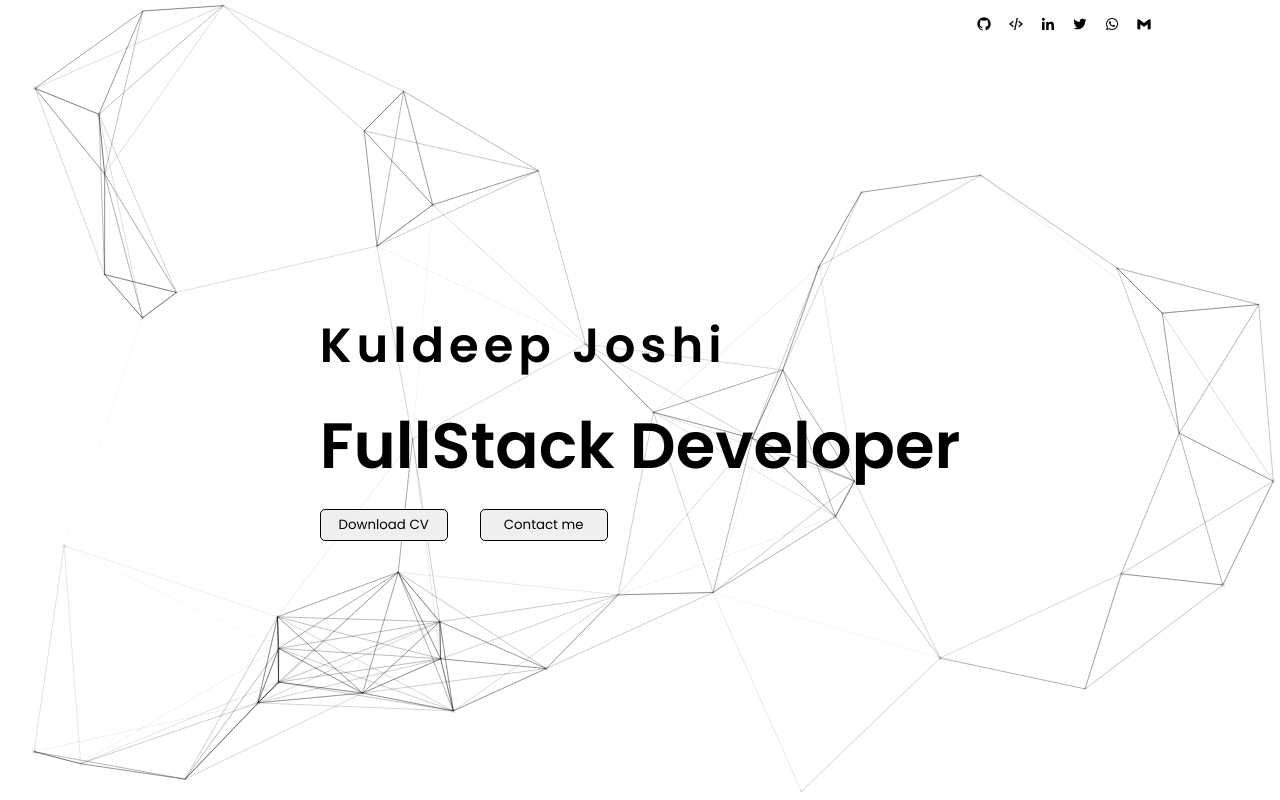
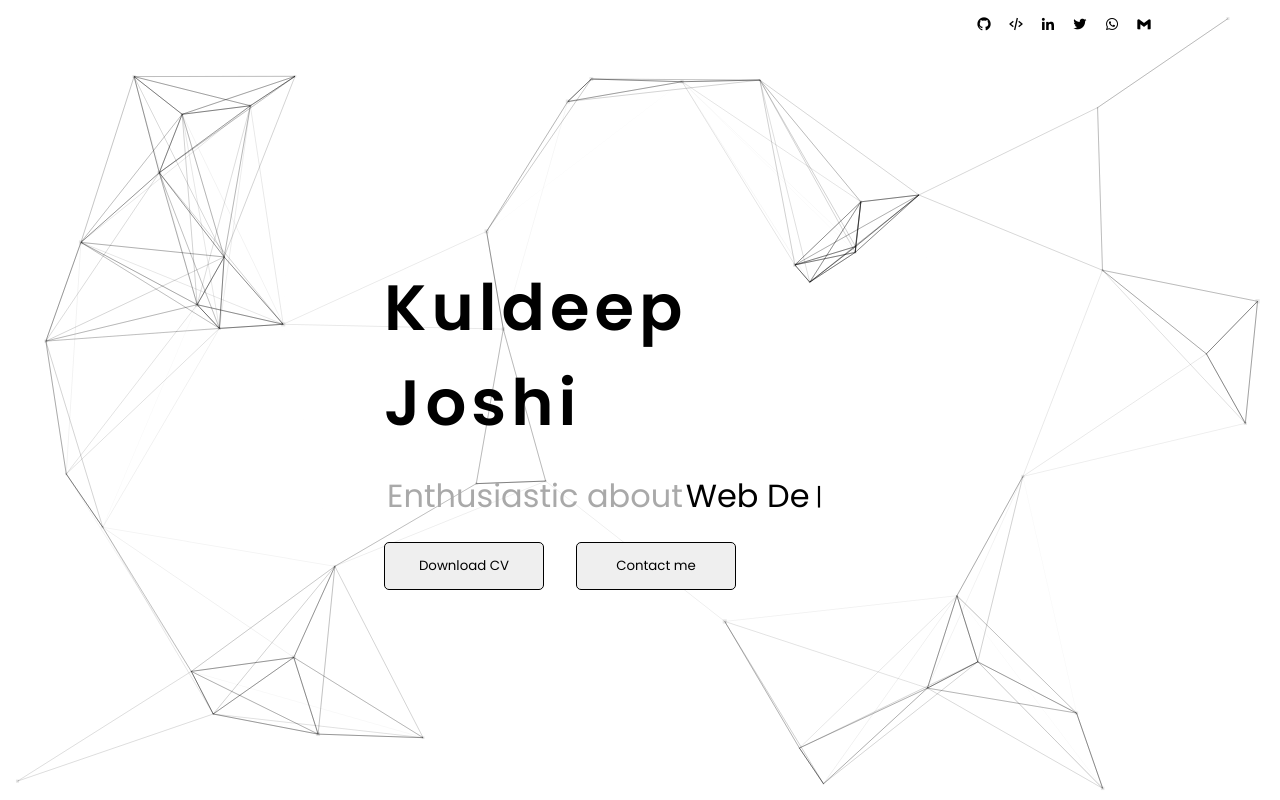
Before and after one commit to kuldeep-joshi1212/portfolio, a React (Create React App) app: page / in a window 1280 px wide. Shown: the top 800 px of the page. Built offline with nearby package versions, Linux system fonts and the light colour scheme.

Commit message:
changed hero section

```diff
--- a/src/components/hero/Hero.jsx
+++ b/src/components/hero/Hero.jsx
@@ -1,31 +1,22 @@
 import "./hero.scss";
 import Header from "../header/Header";
-import React from "react";
+import React, {useEffect, useRef} from "react";
 import { animate, motion } from "framer-motion";
-import Sidebar from "../sidebar/Sidebar.jsx";
+import {init} from "ityped";
 
 const Hero = () => {
-  const variants = {
-    initial: {
-      x: 100,
-    },
-    animate: {
-      x: -100,
-      transition: {
-        repeat: Infinity,
-        repeatType: "mirror",
-        duration: 10,
-      },
-    },
-  };
+  const textRef = useRef();
+
+  useEffect(() => {
+    init(textRef.current, { backDelay: 1000 ,showCursor: true, strings: ['Competitive Programming', 'Web Development', 'Mobile Development']});
+  }, [])
   return (
     <>
       <Header />
-      {/* <Sidebar /> */}
       <div className="hero">
         <div className="text-cnt">
           <h2>Kuldeep Joshi</h2>
-          <h1>FullStack Developer</h1>
+          <span className="sub-head">Enthusiastic about <span className="list-skill" ref={textRef}></span></span>
           <div className="buttons">
             <a href="./assets/resume.pdf" download="resume.pdf">
               <button>Download CV</button>
--- a/src/components/hero/hero.css
+++ b/src/components/hero/hero.css
@@ -13,7 +13,7 @@
 }
 
 h2 {
-  font-size: 3rem;
+  font-size: 4rem;
   letter-spacing: 5px;
 }
 
@@ -25,22 +25,43 @@ h1 {
   display: flex;
   flex-direction: column;
   justify-content: center;
-  align-content: center;
+  align-content: flex-start;
   gap: 1rem;
+  width: 40%;
 }
 
 button {
   border: solid 1px black;
   border-radius: 5px;
   margin-right: 2rem;
-  height: 2rem;
-  width: 8rem;
+  height: 3rem;
+  width: 10rem;
 }
 
 button:hover {
   background-color: black;
   color: white;
   cursor: pointer;
+}
+
+.sub-head {
+  display: flex;
+  justify-content: flex-start;
+  align-items: center;
+  color: darkgray;
+  font-size: 2rem;
+}
+
+.list-skill {
+  display: inline;
+  font-size: 2rem;
+  color: black;
+}
+
+.ityped-cursor {
+  display: inline;
+  color: black;
+  font-size: 1.5rem;
 }
 
 @media screen and (max-width: 768px) {
--- a/src/components/hero/hero.scss
+++ b/src/components/hero/hero.scss
@@ -13,7 +13,7 @@
 
 
 h2{
-    font-size: 3rem;
+    font-size: 4rem;
     letter-spacing: 5px;
 }
 h1{
@@ -23,20 +23,38 @@ h1{
     display: flex;
     flex-direction: column;
     justify-content: center;
-    align-content: center;
+    align-content: flex-start;
     gap:1rem;
+    width:40%
 }
 button{
     border: solid 1px black;
     border-radius: 5px;
     margin-right: 2rem;
-    height: 2rem;
-    width: 8rem;
+    height: 3rem;
+    width: 10rem;
 }
 button:hover{
     background-color: black;
     color: white;
     cursor: pointer;
+}
+.sub-head{
+    display: flex;
+    justify-content: flex-start;
+    align-items: center;
+    color: darkgray;
+    font-size: 2rem;
+}
+.list-skill{
+    display: inline;
+    font-size: 2rem;
+    color: black;
+}
+.ityped-cursor{
+    display: inline;
+    color: black;
+    font-size: 1.5rem;
 }
 
 @media screen and (max-width:768px){
--- a/src/components/projects/Projects.jsx
+++ b/src/components/projects/Projects.jsx
@@ -6,20 +6,14 @@ const Projects =   () => {
         return [];
     });
     let json;
-    useEffect(() => {
-        const fun= async ()=>{
+    useEffect(async () => {
             json=await fetch("./assets/projects.json");
             json=await json.json();
-
-            // console.log(json);
             setListProjects(Object.values(json));
             return ()=>{
                 console.log("cleanup");
             }
-        }
-       fun();
-
-    },[])
+    },[]);
 
 
 
--- a/src/index.js
+++ b/src/index.js
@@ -7,11 +7,9 @@ import {DevSupport} from "@react-buddy/ide-toolbox";
 
 const root = ReactDOM.createRoot(document.getElementById('root'));
 root.render(
-    <React.StrictMode>
 
             <App/>
 
-    </React.StrictMode>
 );
 
 // If you want to start measuring performance in your app, pass a function
```
Also changed, not shown: 1 other file (tests, documents, lock files or other folders).
